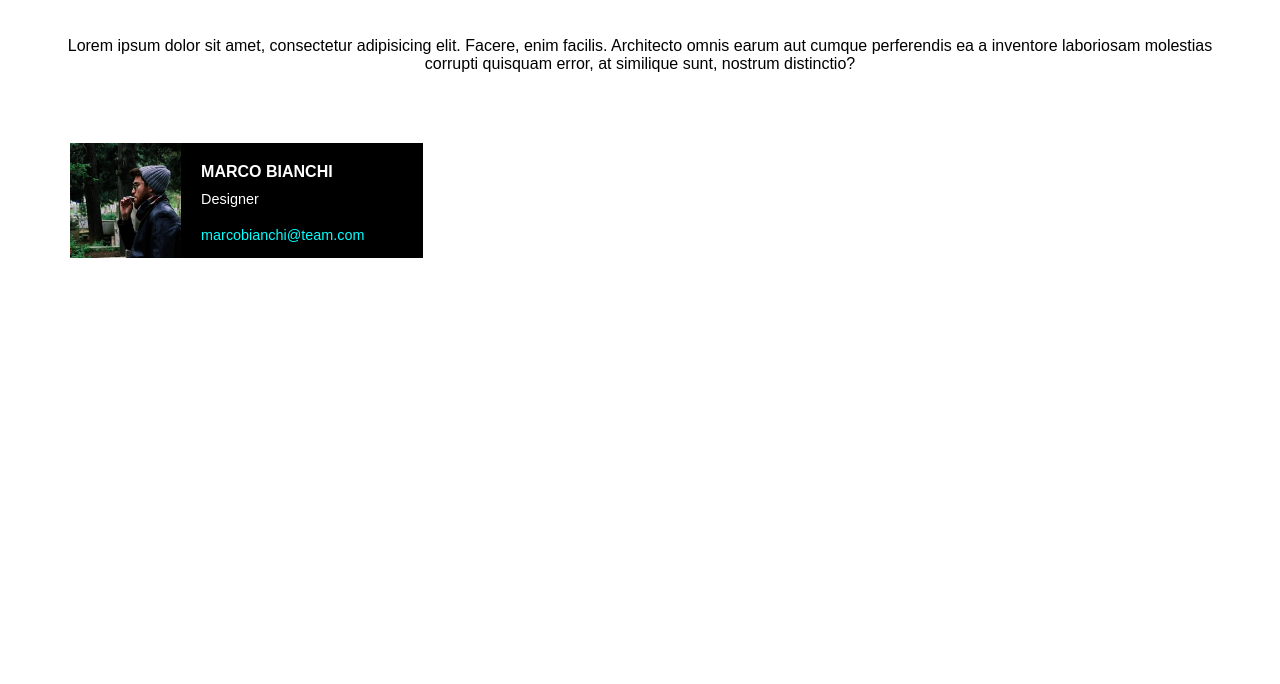
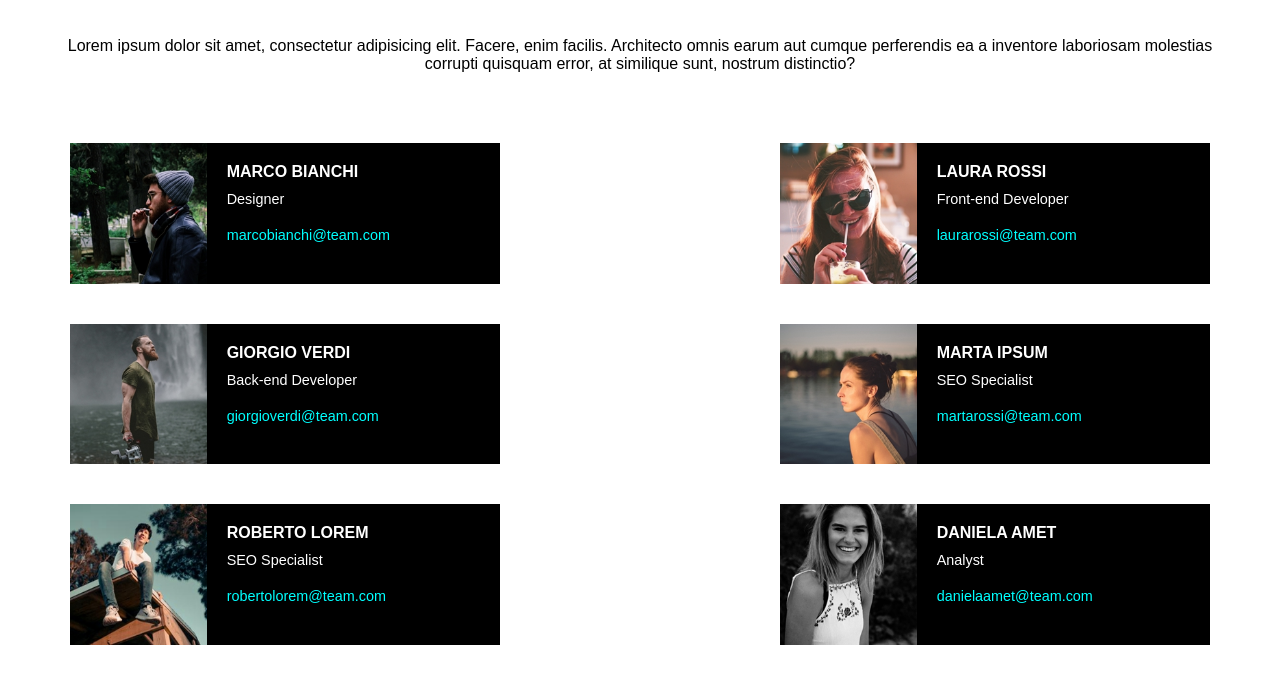
Before and after one commit to l-martinetti/js-our-team, a plain HTML site: page index.html in a window 1280 px wide. Shown: the part 110-794 px from the top of the page. Drawn offline with Linux system fonts and the light colour scheme.

Commit message:
feat: add script to add cards
ex. complete

```diff
--- a/assets/script.js
+++ b/assets/script.js
@@ -36,3 +36,35 @@ const teamMembers = [
     img: "img/female3.png"
   }
 ];
+
+
+// Funzione che genera ciascuna card
+
+function memberCard (member) {
+  const {name, role, email, img} = member;
+  const card = `<div class="card d-flex justify-between">
+                <div class="left-img">
+                    <img src="assets/${img}" alt="${name}">
+                </div>
+                <div class="right-info">
+                    <h4>${name}</h4>
+                    <p class="text-white">${role}</p>
+                    <p class="text-blue">${email}</p>
+                </div>
+            </div>`;
+
+  return card
+}
+
+//Funzione che aggiunge le card all'HTML
+
+function addCards(arr) {
+  const cardContainer = document.querySelector(".team-members");
+  let cards = "";
+  for (let member of arr) {
+    cards += memberCard(member);
+  }
+  return cardContainer.innerHTML = cards
+}
+
+addCards(teamMembers);
--- a/index.html
+++ b/index.html
@@ -12,7 +12,7 @@
         <p class="title-paragraph">Lorem ipsum dolor sit amet, consectetur adipisicing elit. Facere, enim facilis. Architecto omnis earum aut cumque perferendis ea a inventore laboriosam molestias corrupti quisquam error, at similique sunt, nostrum distinctio?</p>
         <div class="team-members d-flex">
                 <!-- card -->
-            <div class="card d-flex justify-between">
+            <!-- <div class="card d-flex justify-between">
                 <div class="left-img">
                     <img src="assets/img/male1.png" alt="Marco Bianchi">
                 </div>
@@ -21,7 +21,7 @@
                     <p class="text-white">Designer</p>
                     <p class="text-blue">marcobianchi@team.com</p>
                 </div>
-            </div>
+            </div> -->
                 <!-- /card -->
         </div>
     </div>
--- a/style.css
+++ b/style.css
@@ -48,12 +48,12 @@ div > h1 {
 
 div > div.team-members {
     flex-wrap: wrap;
-    width: 100%;
+    justify-content: space-between;
 }
 
 .card {
     background-color: black;
-    width: calc(100% / 3 - 40px);
+    width: 430px;
     margin-bottom: 40px;
     margin-inline: 20px;
 }
@@ -64,7 +64,7 @@ div > div.team-members {
 }
 
 .left-img img {
-    width: 100%;
+    max-width: 100%;
     height: 100%;
 }
 
```
